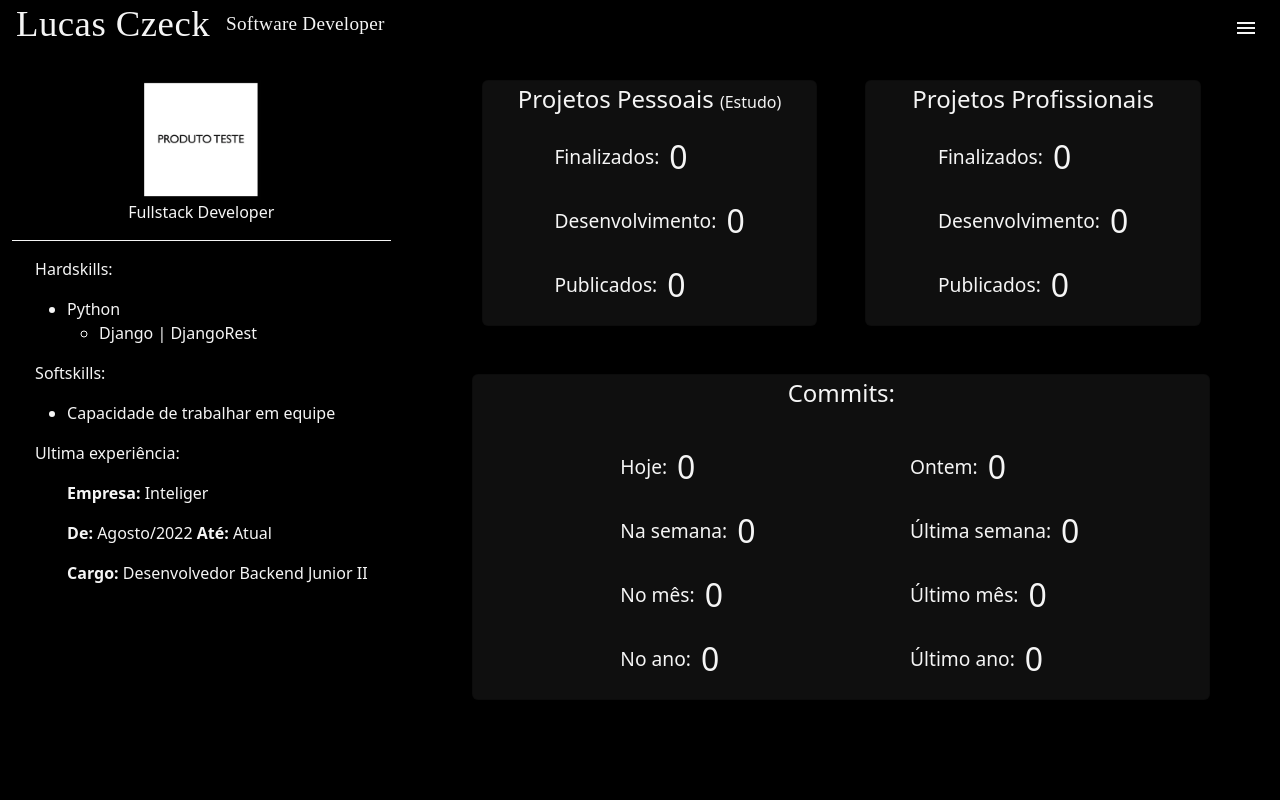
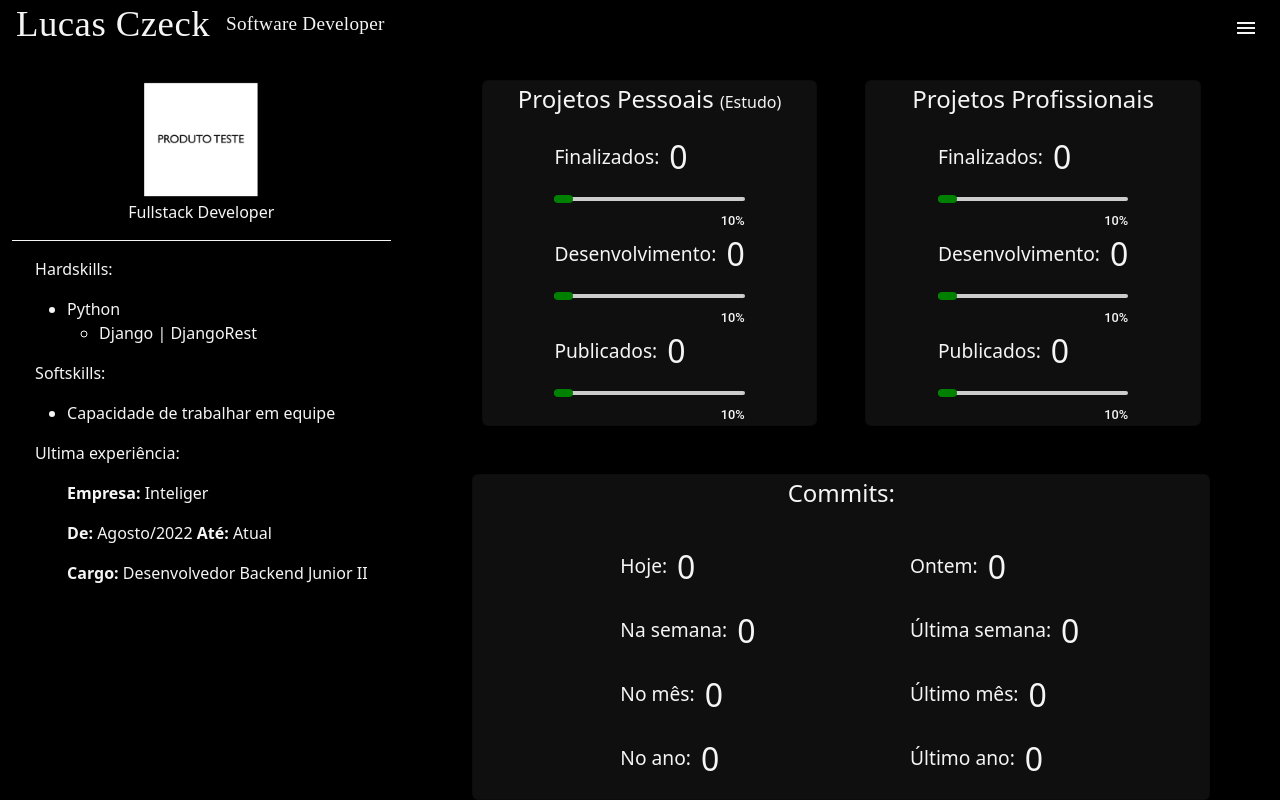
Before and after one commit to lucasczeck/portifolio_front, an Angular app: page / in a window 1280 px wide. Built offline with nearby package versions, Linux system fonts and the light colour scheme; a web font is replaced by a local one.

Commit message:
criado componente de barra de progresso para cards de projetos

```diff
--- a/src/app/app.module.ts
+++ b/src/app/app.module.ts
@@ -13,6 +13,7 @@ import { DashboardComponent } from './core/main/dashboard/dashboard.component';
 import { CardProjetosPessoaisComponent } from './core/main/dashboard/card-projetos-pessoais/card-projetos-pessoais.component';
 import { CardProjetosProfissionaisComponent } from './core/main/dashboard/card-projetos-profissionais/card-projetos-profissionais.component';
 import { CardGithubComponent } from './core/main/dashboard/card-github/card-github.component';
+import { ProgressBarComponent } from './core/main/dashboard/progress-bar/progress-bar.component';
 
 @NgModule({
   declarations: [
@@ -22,7 +23,8 @@ import { CardGithubComponent } from './core/main/dashboard/card-github/card-gith
     DashboardComponent,
     CardProjetosPessoaisComponent,
     CardProjetosProfissionaisComponent,
-    CardGithubComponent
+    CardGithubComponent,
+    ProgressBarComponent
   ],
   imports: [
     BrowserModule,
--- a/src/app/core/main/dashboard/card-projetos-pessoais/card-projetos-pessoais.component.html
+++ b/src/app/core/main/dashboard/card-projetos-pessoais/card-projetos-pessoais.component.html
@@ -5,12 +5,15 @@
     <div class="main">
         <div class="content_card">
             <p class="title_content_card">Finalizados: <span class="stats_card">0</span></p>
+            <app-progress-bar class="w-100"></app-progress-bar>
         </div>
         <div class="content_card">
             <p class="title_content_card">Desenvolvimento: <span class="stats_card">0</span></p>
+            <app-progress-bar class="w-100"></app-progress-bar>
         </div>
         <div class="content_card">
             <p class="title_content_card">Publicados: <span class="stats_card">0</span></p>
+            <app-progress-bar class="w-100"></app-progress-bar>
         </div>
     </div>
 </div>
--- a/src/app/core/main/dashboard/card-projetos-profissionais/card-projetos-profissionais.component.html
+++ b/src/app/core/main/dashboard/card-projetos-profissionais/card-projetos-profissionais.component.html
@@ -5,12 +5,15 @@
     <div class="main">
         <div class="content_card">
             <p class="title_content_card">Finalizados: <span class="stats_card">0</span></p>
+            <app-progress-bar class="w-100"></app-progress-bar>
         </div>
         <div class="content_card">
             <p class="title_content_card">Desenvolvimento: <span class="stats_card">0</span></p>
+            <app-progress-bar class="w-100"></app-progress-bar>
         </div>
         <div class="content_card">
             <p class="title_content_card">Publicados: <span class="stats_card">0</span></p>
+            <app-progress-bar class="w-100"></app-progress-bar>
         </div>
     </div>
 </div>
--- a/src/app/core/main/dashboard/css/cards.css
+++ b/src/app/core/main/dashboard/css/cards.css
@@ -20,5 +20,6 @@
 
 .content_card {
     display: flex;
-    align-items: center;
+    flex-direction: column;
+    justify-content: center;
 }
--- /dev/null
+++ b/src/app/core/main/dashboard/progress-bar/progress-bar.component.css
@@ -0,0 +1,53 @@
+.d-flex {
+    display: flex;
+}
+
+.flex-grow-1 {
+    flex-grow: 1;
+}
+
+.flex-column {
+    flex-direction: column;
+}
+
+.barra-background, .barra-progresso {
+    border-radius: 8px;
+}
+
+.barra-background {
+    background: #ccc;
+    height: 4px;
+    width: 100%;
+}
+
+.barra-progresso {
+    background: green;
+    height: 8px;
+    margin-top: -6px;
+    transition: all .5s;
+    width: 44%;
+}
+
+.font-regular {
+    font-family: 'Roboto';
+    font-weight: 300;
+}
+
+.font-bold {
+    font-family: 'Roboto';
+    font-weight: 500;
+}
+
+.font-size-small {
+    font-family: 'Roboto';
+    font-size: .8em;
+}
+
+.align-items-center {
+    align-items: center;
+}
+
+
+.margin-bottom-1 {
+    margin-bottom: 8px;
+}
--- /dev/null
+++ b/src/app/core/main/dashboard/progress-bar/progress-bar.component.html
@@ -0,0 +1,12 @@
+<div class="d-flex flex-column margin-bottom-1">
+    <div class="barra-background"></div>
+    <div class="barra-progresso"
+         [style.width.%]="progresso"
+    ></div>
+</div>
+<div class="d-flex">
+    <div class="flex-grow-1"></div>
+    <div class="font-bold font-size-small">
+        {{(progresso / 100) | percent}}
+    </div>
+</div>
```
Also changed, not shown: src/app/core/main/dashboard/progress-bar/progress-bar.component.ts (added, +10 -0 lines), 1 other file (tests, documents, lock files or other folders).
